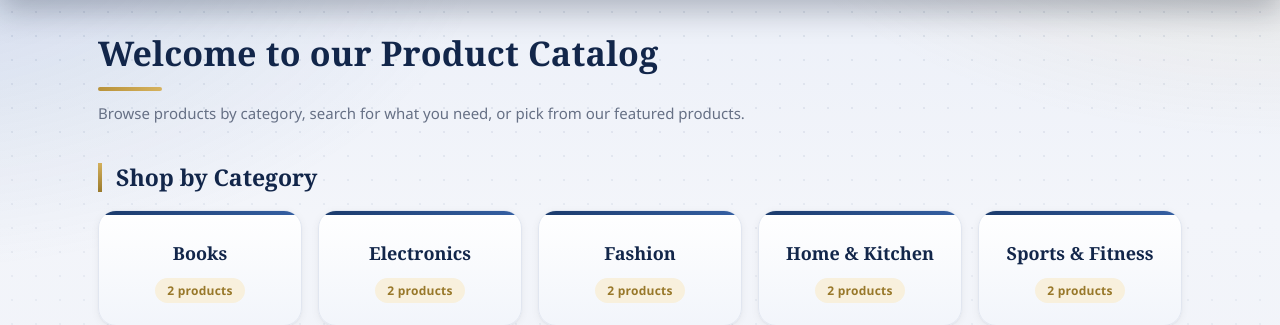
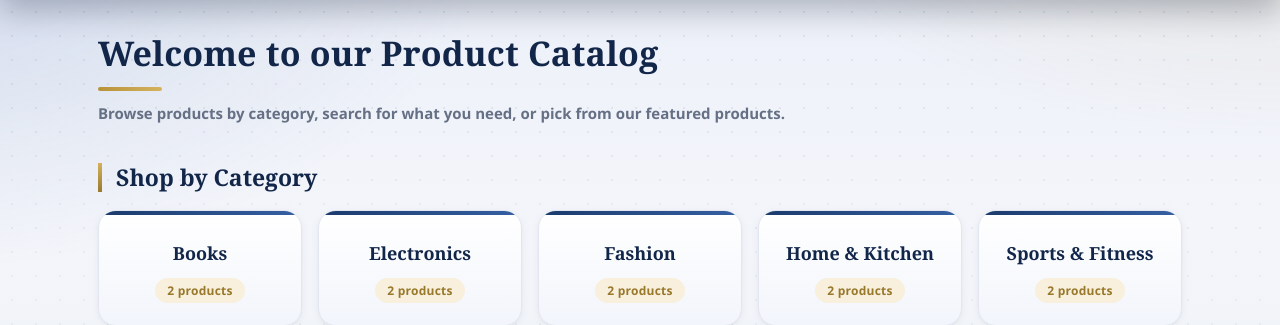
Before and after one commit to sayandebnath-developer/ecommerce-product-catalog-php, a PHP site: page /index.php in a window 1280 px wide. Shown: the part 120-445 px from the top of the page. Run offline with PHP 8.4, Linux system fonts and the light colour scheme; data comes from the database, SQL or seed files in the repository.

Commit message:
minor updation in index page

```diff
--- a/index.php
+++ b/index.php
@@ -21,7 +21,7 @@ $featured = mysqli_query($conn,
 ?>
 
 <h1>Welcome to our Product Catalog</h1>
-<p class="subtitle">Browse products by category, search for what you need, or pick from our featured products.</p>
+<p class="subtitle"><b>Browse products by category, search for what you need, or pick from our featured products.</b></p>
 
 <h2>Shop by Category</h2>
 <div class="category-grid">
```
